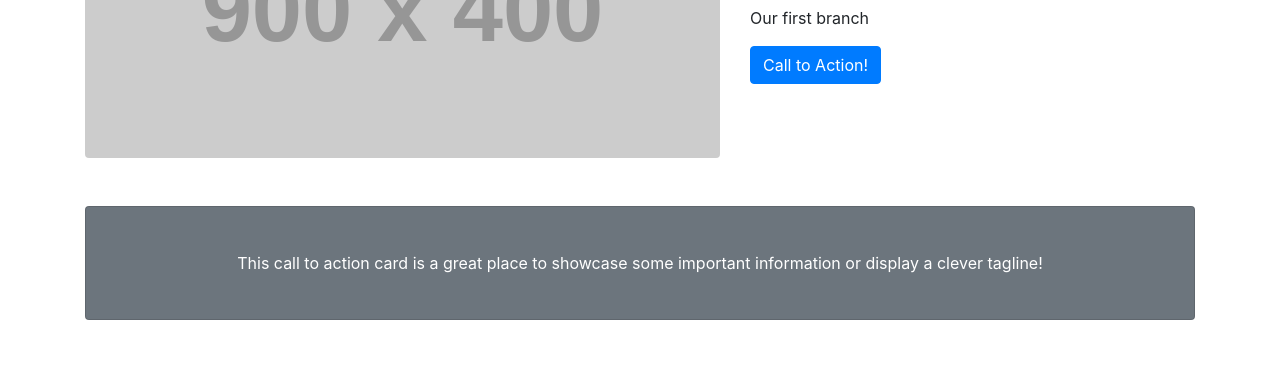
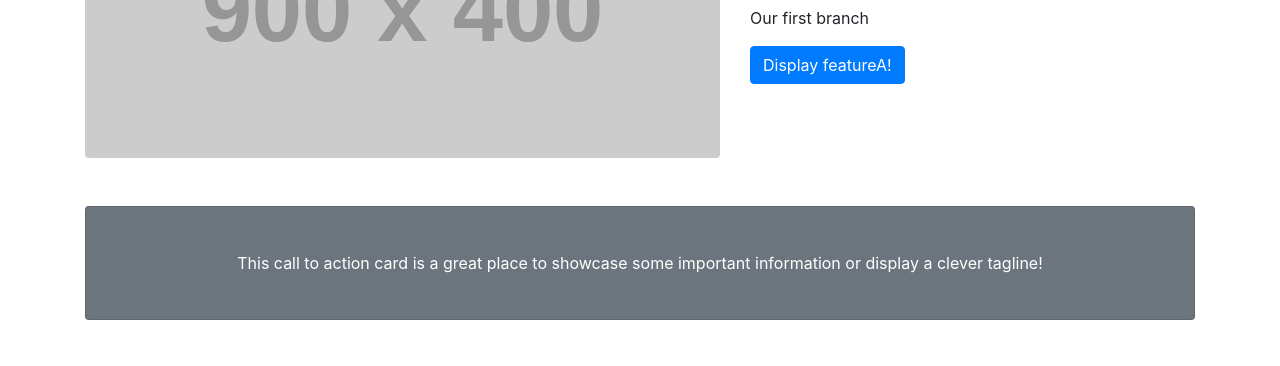
Before and after one commit to AbelAbeb/Git-in-practice, a website: page index.html in a window 1280 px wide. Shown: the part 228-594 px from the top of the page. Drawn offline with Linux system fonts and the light colour scheme; placeholder pictures from the web are drawn by us.

Commit message:
changed text by sabiye

```diff
--- a/index.html
+++ b/index.html
@@ -62,7 +62,7 @@
       <div class="col-lg-5">
         <h1 class="font-weight-light">featureA </h1>
         <p>Our first branch</p>
-        <a class="btn btn-primary" href="#">Call to Action!</a>
+        <a class="btn btn-primary" href="#">Display featureA!</a>
       </div>
       <!-- /.col-md-4 -->
     </div>
```
